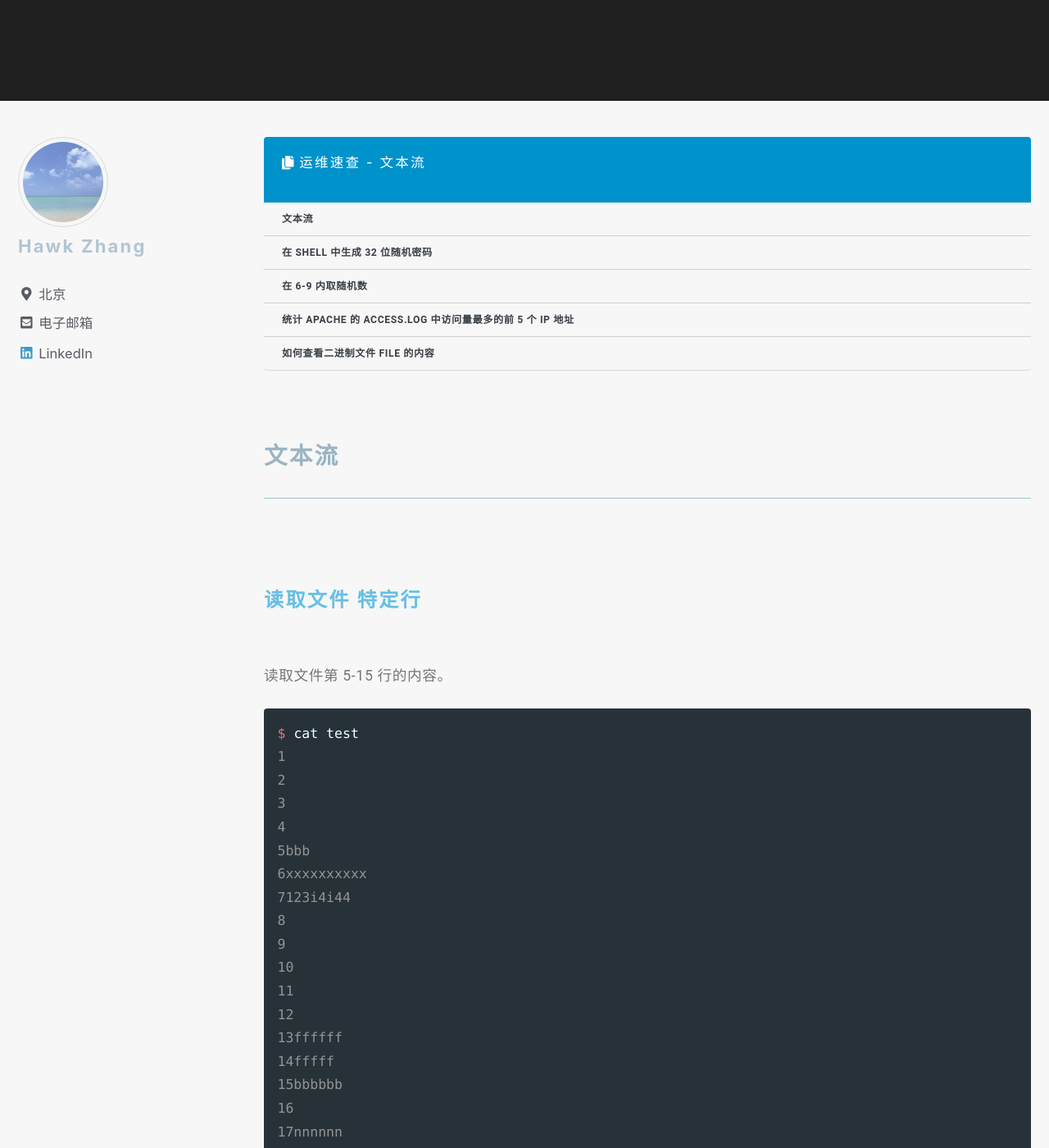
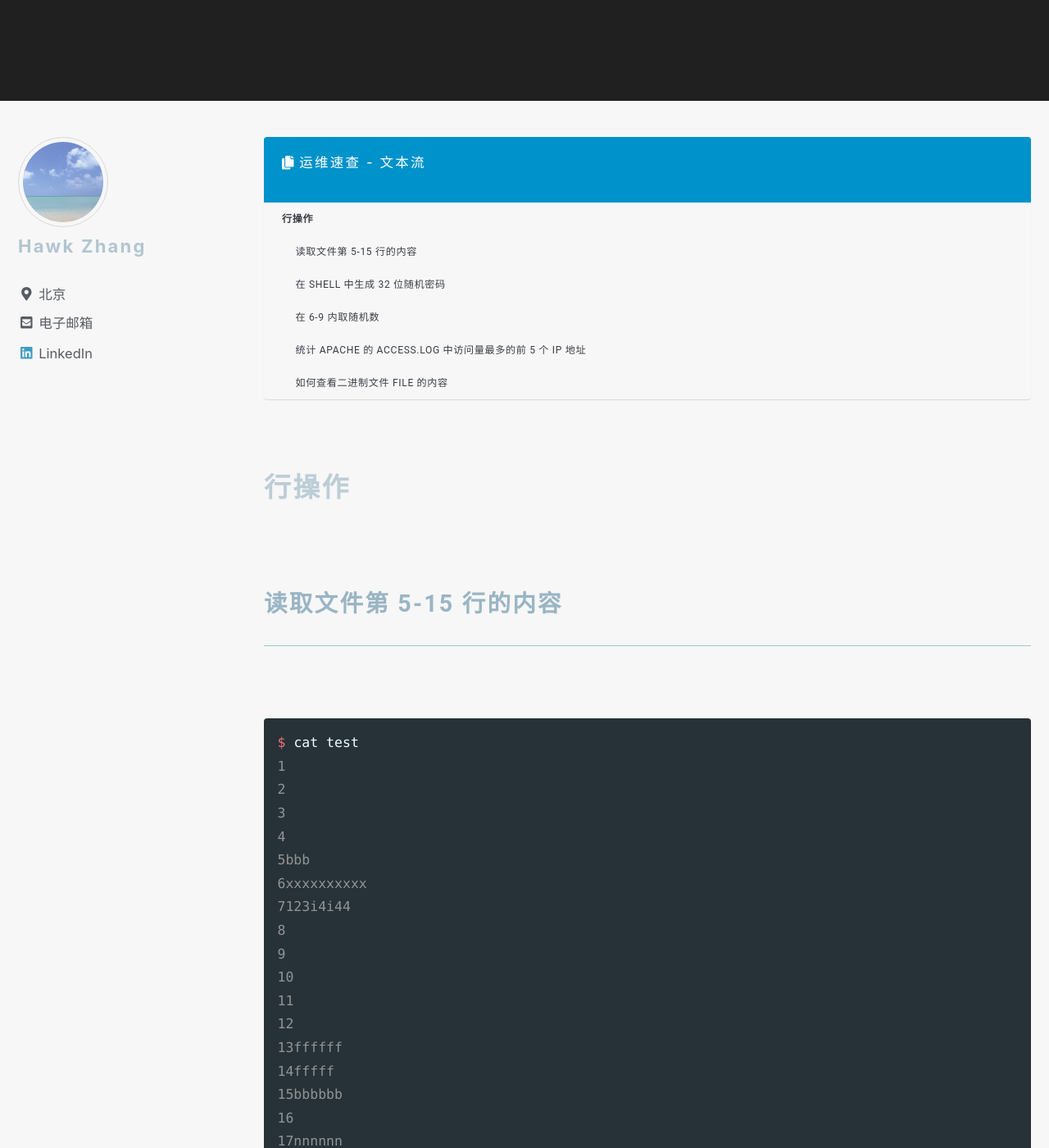
Before and after one commit to narru888/linotes_note, a Jekyll site: the page built from _posts/cheatsheet/2017-05-01-dtstream.md, in a window 1280 px wide and 1400 px high, scrolled down 230 px. Shown: the whole window at 82% size. Built offline with Jekyll 4.4.1, drawn with Linux system fonts in a browser that asks for light colours; nearby versions of some CDN libraries; a script that is not in the unit is left out.

Commit message:
update on 2018-12-09 19:29:01 CST

````diff
--- a/_posts/cheatsheet/2017-05-01-dtstream.md
+++ b/_posts/cheatsheet/2017-05-01-dtstream.md
@@ -14,13 +14,12 @@ header:
 
 
 
-### 文本流
+
+## 行操作
 
 
 
-#### 读取文件 特定行
-
-读取文件第 5-15 行的内容。
+### 读取文件第 5-15 行的内容
 
 ```bash
 $ cat test
````
Also changed, not shown: other parts of _posts/cheatsheet/2017-05-01-dtstream.md (+2 -0 lines).
